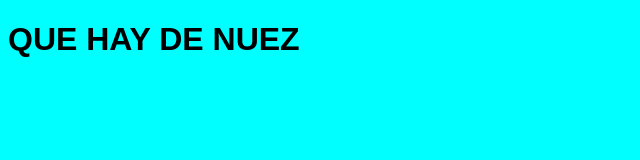
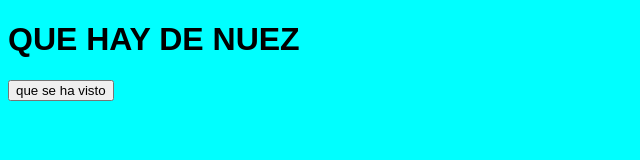
Before and after one commit to Anonimo-017/git, a plain HTML site: page index.html in a window 1280 px wide. Shown: the whole page, without its empty margins (0-640 px from the left). Drawn offline with Linux system fonts and the light colour scheme.

Commit message:
se agrego un boton

```diff
--- a/index.html
+++ b/index.html
@@ -5,6 +5,7 @@
 </head>
 <body bgcolor="aqua">
     <h1 class="text-primary">QUE HAY DE NUEZ</h1>
+    <button>que se ha visto</button>
 
 </body>
 </html>
```
